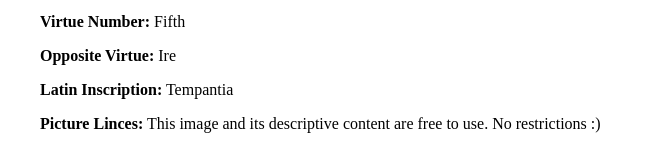
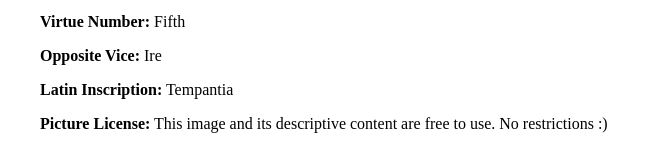
Before and after one commit to samanthabroking/vicesandvirtuesofgiotto, a plain HTML site: page Open/Temperance.html in a window 1280 px wide. Shown: the part 872-1034 px from the top of the page, 0-646 px from the left. Drawn offline with Linux system fonts and the light colour scheme; a script that the page names is missing.

Commit message:
Update Temperance.html

```diff
--- a/Open/Temperance.html
+++ b/Open/Temperance.html
@@ -32,9 +32,9 @@
         <p><strong>Medium:</strong> Fresco</p>
         <p><strong>Dimension:</strong>120x55cm  (47,2x21,6in)</p>
         <p><strong>Virtue Number:</strong> Fifth </p>
-        <p><strong>Opposite Virtue:</strong> Ire </p>
+        <p><strong>Opposite Vice:</strong> Ire </p>
         <p><strong>Latin Inscription:</strong> Tempantia </p>
-        <p><strong>Picture Linces:</strong> This image and its descriptive content are free to use. No restrictions :)  </p>
+        <p><strong>Picture License:</strong> This image and its descriptive content are free to use. No restrictions :)  </p>
 
       </div>
   </body>
```
